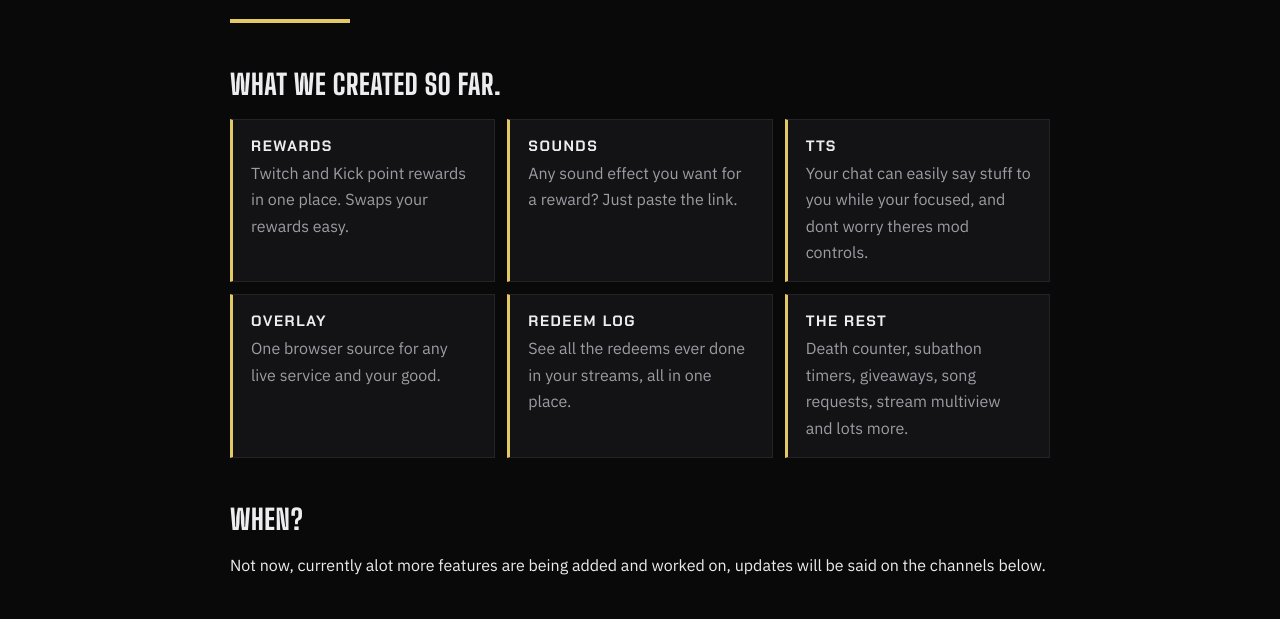
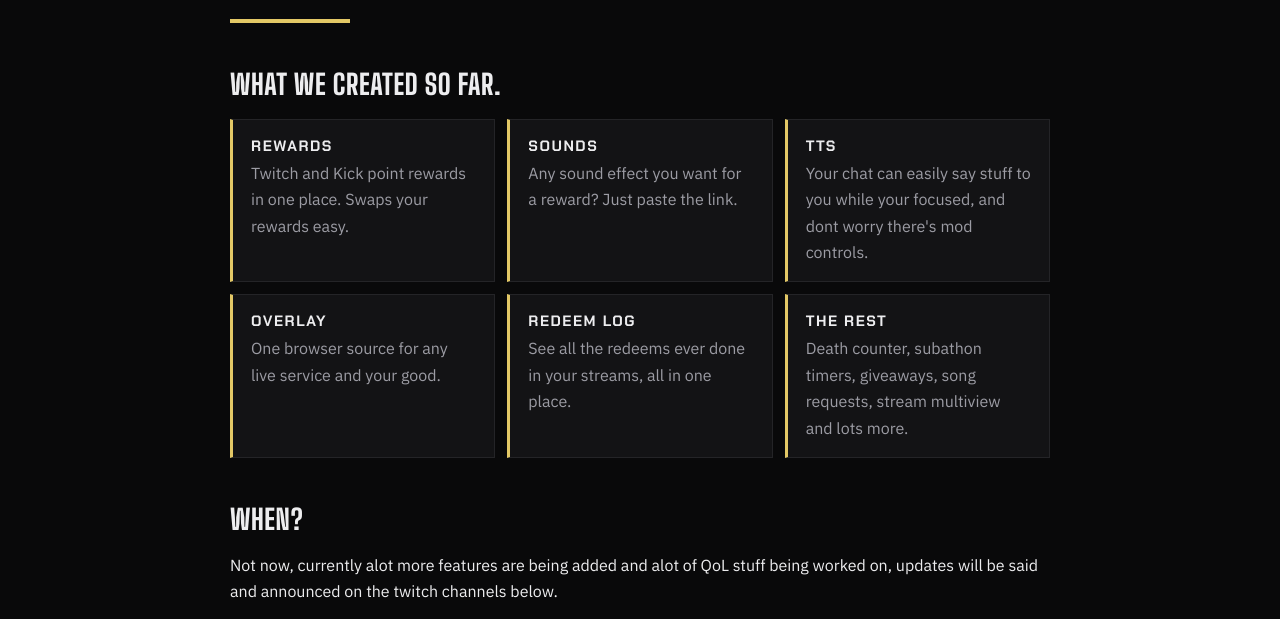
Before and after one commit to Lynxcast-Team/lynxcast-team.github.io, a plain HTML site: page index.html in a window 1280 px wide. Shown: the part 304-923 px from the top of the page. Drawn offline with Linux system fonts and the light colour scheme.

Commit message:
Fix grammar and clarity in index.html content
Updated text for clarity and corrected grammar.

```diff
--- a/index.html
+++ b/index.html
@@ -35,14 +35,14 @@
   <div class="grid">
     <div class="card"><b>Rewards</b><span>Twitch and Kick point rewards in one place. Swaps your rewards easy.</span></div>
     <div class="card"><b>Sounds</b><span>Any sound effect you want for a reward? Just paste the link.</span></div>
-    <div class="card"><b>TTS</b><span>Your chat can easily say stuff to you while your focused, and dont worry theres mod controls.</span></div>
+    <div class="card"><b>TTS</b><span>Your chat can easily say stuff to you while your focused, and dont worry there's mod controls.</span></div>
     <div class="card"><b>Overlay</b><span>One browser source for any live service and your good.</span></div>
     <div class="card"><b>Redeem log</b><span>See all the redeems ever done in your streams, all in one place.</span></div>
     <div class="card"><b>The rest</b><span>Death counter, subathon timers, giveaways, song requests, stream multiview and lots more.</span></div>
   </div>
 
   <h2>When?</h2>
-  <p>Not now, currently alot more features are being added and worked on, updates will be said on the channels below.</p>
+  <p>Not now, currently alot more features are being added and alot of QoL stuff being worked on, updates will be said and announced on the twitch channels below.</p>
 
   <h2>Your accounts</h2>
   <p>You will log into Twitch, Kick or YouTube inside the program, and your login stay on your PC. There are no Lynxcast accounts and 0 tracking, and we never see any activity you do. If your a nerd and wanna see the full list, they're located at the <a href="privacy.html">privacy policy</a>.</p>
```
